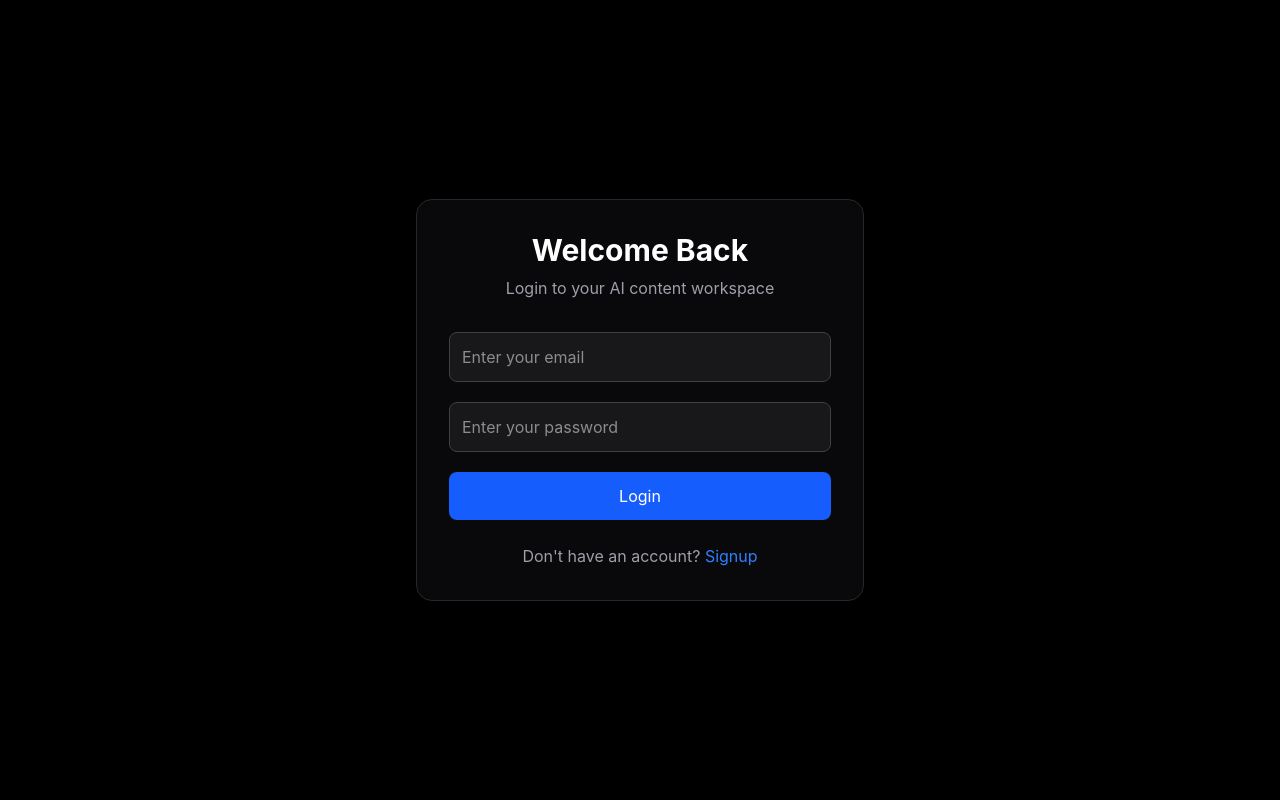
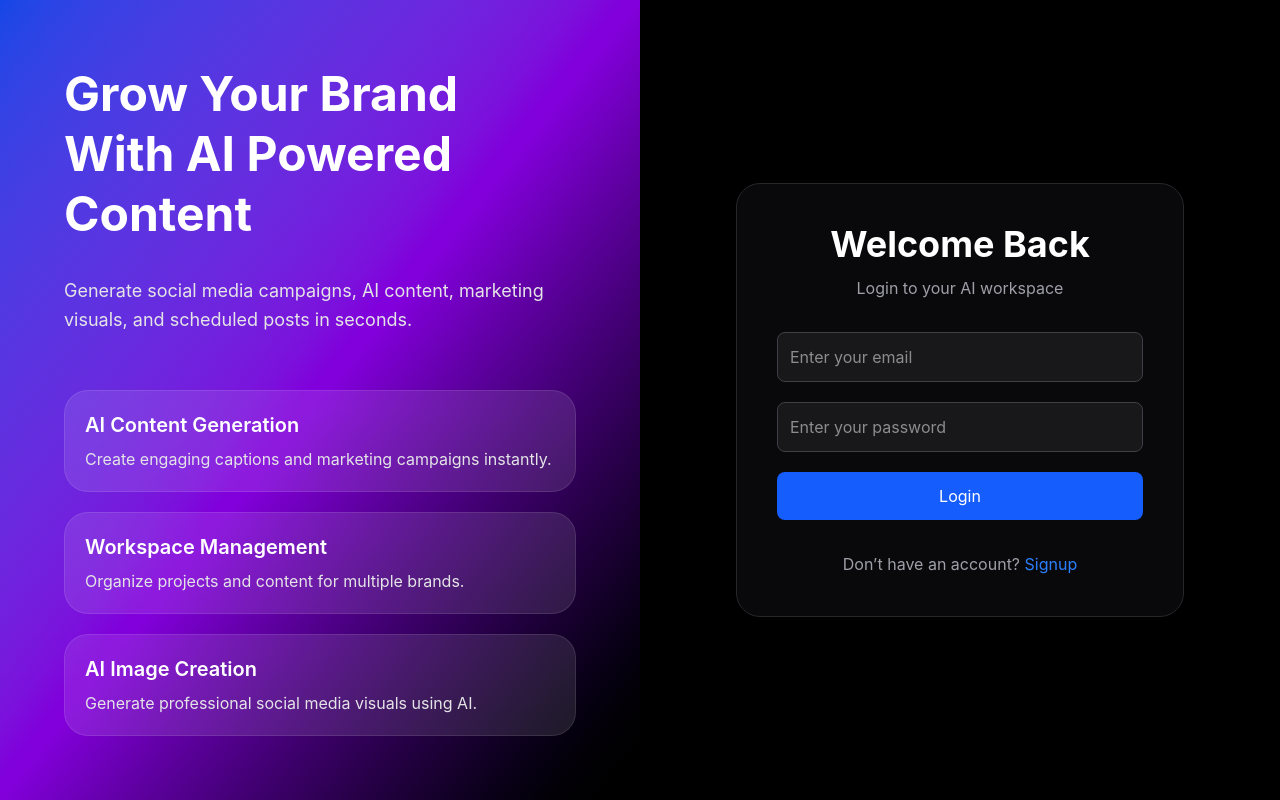
Before and after one commit to UKEYKAUSTUB/ai-social-media-content-pipeline, a React app in the folder frontend/: page / in a window 1280 px wide. Built offline with nearby package versions, Linux system fonts and the light colour scheme; the HTML template or start-up script is replaced by a standard one.

Commit message:
improved login ui

```diff
--- a/frontend/src/pages/Login.jsx
+++ b/frontend/src/pages/Login.jsx
@@ -5,12 +5,14 @@ import { toast } from "react-toastify";
 import InputField from "../components/InputField";
 import Button from "../components/Button";
 
+import { loginUser } from "../services/authService";
+
 import { useAuth } from "../context/AuthContext";
 
 function Login() {
 
-  // ✅ ALL HOOKS INSIDE COMPONENT
   const navigate = useNavigate();
+
   const { login } = useAuth();
 
   const [formData, setFormData] = useState({
@@ -33,16 +35,19 @@ function Login() {
 
     try {
 
-      await login(formData);
+      const data = await loginUser(formData);
 
-      navigate("/dashboard"); // ✅ redirect works now
+      login(data);
+
+      toast.success("Login Successful");
+
+      navigate("/dashboard");
 
     } catch (error) {
 
-      console.log(error);
-
       toast.error(
-        error?.response?.data?.message || "Login Failed"
+        error?.response?.data?.message ||
+        "Login Failed"
       );
 
     }
@@ -50,19 +55,106 @@ function Login() {
   };
 
   return (
-    <div className="min-h-screen bg-black flex items-center justify-center px-4">
 
-      <div className="w-full max-w-md bg-zinc-950 p-8 rounded-2xl border border-zinc-800">
+    <div className="min-h-screen bg-black flex">
 
-        <h1 className="text-3xl font-bold text-white text-center mb-2">
+      {/* LEFT SECTION */}
+
+      <div className="hidden lg:flex w-1/2 bg-gradient-to-br from-blue-700 via-purple-700 to-black p-16 flex-col justify-between">
+
+        {/* TOP */}
+
+        <div>
+
+          <h1 className="text-5xl font-bold text-white leading-tight mb-8">
+
+            Grow Your Brand
+            <br />
+            With AI Powered
+            <br />
+            Content
+
+          </h1>
+
+          <p className="text-zinc-200 text-lg leading-relaxed max-w-lg">
+
+            Generate social media campaigns,
+            AI content, marketing visuals,
+            and scheduled posts in seconds.
+
+          </p>
+
+        </div>
+
+        {/* FEATURES */}
+
+        <div className="space-y-5">
+
+          <div className="bg-white/10 backdrop-blur-md border border-white/10 rounded-3xl p-5">
+
+            <h2 className="text-white text-xl font-semibold mb-2">
+              AI Content Generation
+            </h2>
+
+            <p className="text-zinc-200">
+              Create engaging captions and
+              marketing campaigns instantly.
+            </p>
+
+          </div>
+
+          <div className="bg-white/10 backdrop-blur-md border border-white/10 rounded-3xl p-5">
+
+            <h2 className="text-white text-xl font-semibold mb-2">
+              Workspace Management
+            </h2>
+
+            <p className="text-zinc-200">
+              Organize projects and content
+              for multiple brands.
+            </p>
+
+          </div>
+
+          <div className="bg-white/10 backdrop-blur-md border border-white/10 rounded-3xl p-5">
+
+            <h2 className="text-white text-xl font-semibold mb-2">
+              AI Image Creation
+            </h2>
+
+            <p className="text-zinc-200">
+              Generate professional social
+              media visuals using AI.
+            </p>
+
+          </div>
+
+        </div>
+
+      </div>
+
+      {/* RIGHT SECTION */}
+
+      <div className="w-full lg:w-1/2 flex items-center justify-center px-6">
+
+        <div className="w-full max-w-md bg-zinc-950 border border-zinc-800 rounded-3xl p-10">
+
+          <h1 className="text-4xl font-bold text-white text-center mb-3">
+
             Welcome Back
+
           </h1>
 
           <p className="text-zinc-400 text-center mb-8">
-          Login to your AI content workspace
+
+            Login to your AI workspace
+
           </p>
 
-        <form onSubmit={handleSubmit} className="space-y-5">
+          <form
+            onSubmit={handleSubmit}
+            className="space-y-5"
+          >
 
             <InputField
               type="email"
@@ -84,10 +176,14 @@ function Login() {
 
           </form>
 
-        <p className="text-zinc-400 text-center mt-6">
-          Don't have an account?{" "}
+          <p className="text-zinc-400 text-center mt-8">
 
-          <Link to="/signup" className="text-blue-500 hover:underline">
+            Don’t have an account?{" "}
+
+            <Link
+              to="/signup"
+              className="text-blue-500 hover:underline"
+            >
               Signup
             </Link>
 
@@ -96,6 +192,9 @@ function Login() {
         </div>
 
       </div>
+
+    </div>
+
   );
 }
 
```
Lines whose indentation alone changed are shown as unchanged.
